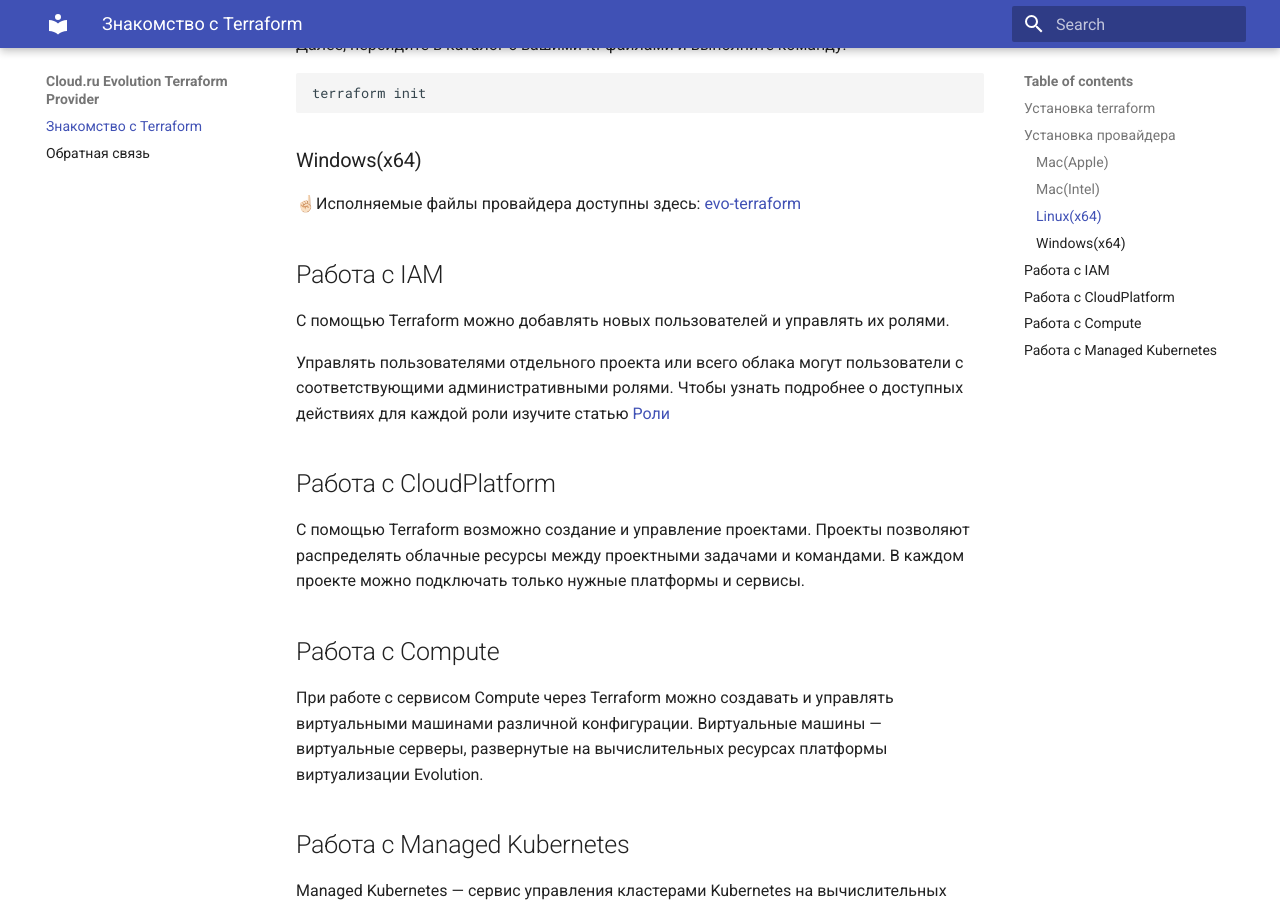
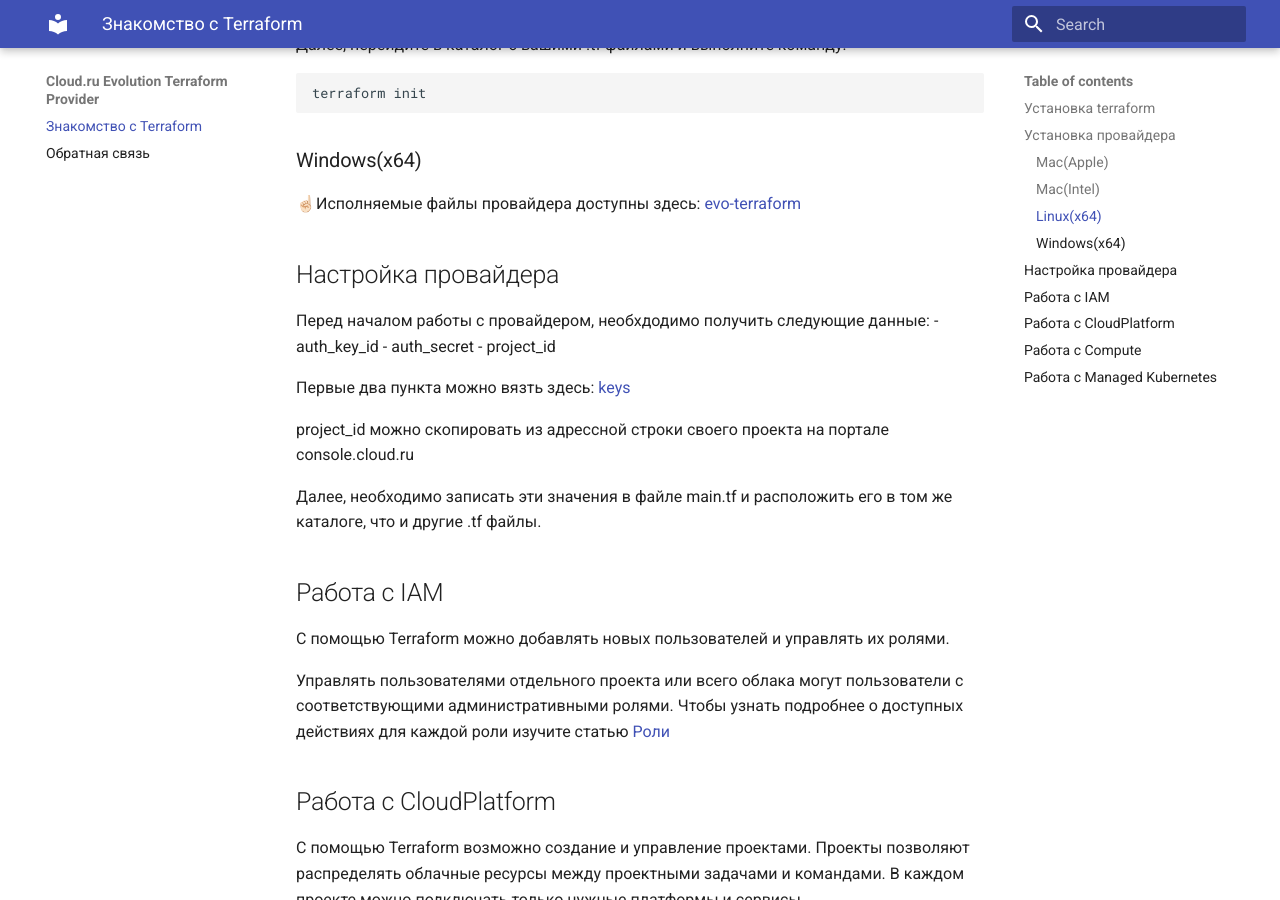
Before and after one commit to CLOUDdotRu/evo-terraform, an MkDocs documentation site: the page built from docs/index.md, in a window 1280 px wide and 900 px high, scrolled down 1684 px. Built offline with MkDocs 1.6.1 and Material for MkDocs 9.7.7, drawn with Linux system fonts in a browser that asks for light colours.

Commit message:
Update index.md

```diff
--- a/docs/index.md
+++ b/docs/index.md
@@ -71,6 +71,19 @@
 ☝🏻Исполняемые файлы провайдера доступны здесь: [evo-terraform](https://github.com/CLOUDdotRu/evo-terraform/releases){target=_blank}
 
 
+## Настройка провайдера
+
+Перед началом работы с провайдером, необхдодимо получить следующие данные:
+- auth_key_id
+- auth_secret
+- project_id
+
+Первые два пункта можно вязть здесь: [keys](https://cloud.ru/ru/docs/console_api/ug/topics/guides__service_accounts_key.html#guides-service-accounts-key-create)
+
+project_id можно скопировать из адрессной строки своего проекта на портале console.cloud.ru
+
+Далее, необходимо записать эти значения в файле main.tf и расположить его в том же каталоге, что и другие .tf файлы.
+
 ## Работа с IAM
 С помощью Terraform можно добавлять новых пользователей и управлять их ролями.
 
```
